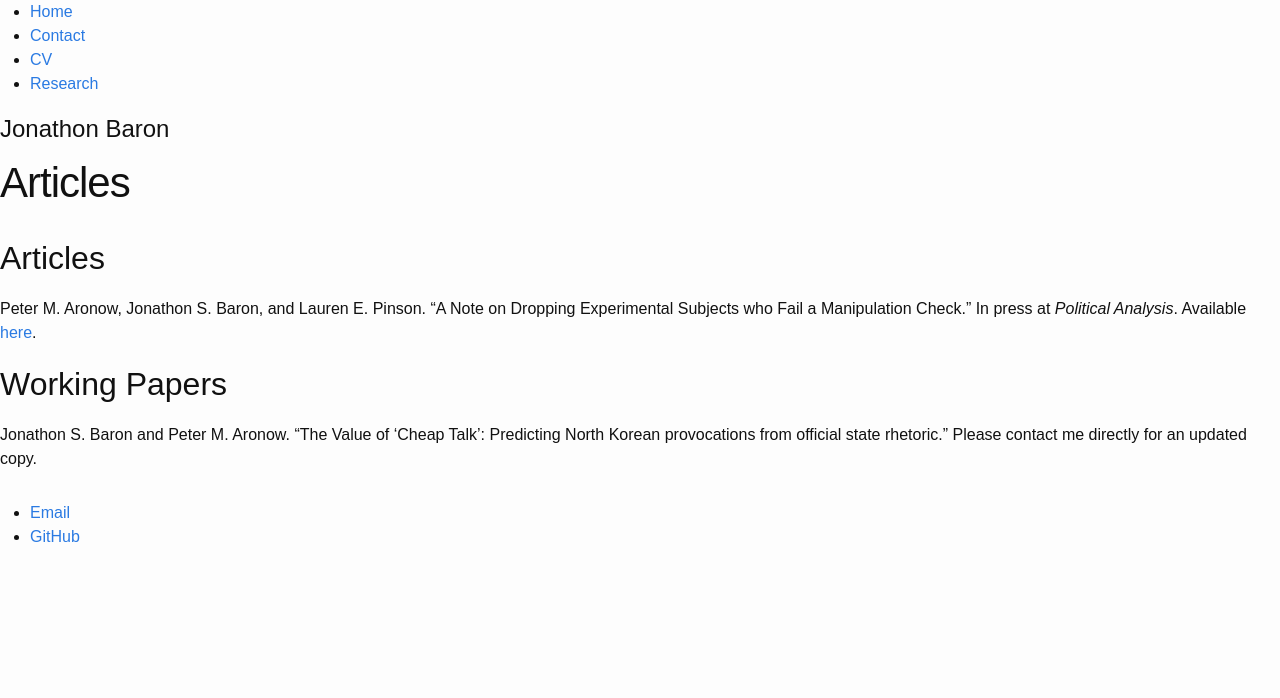
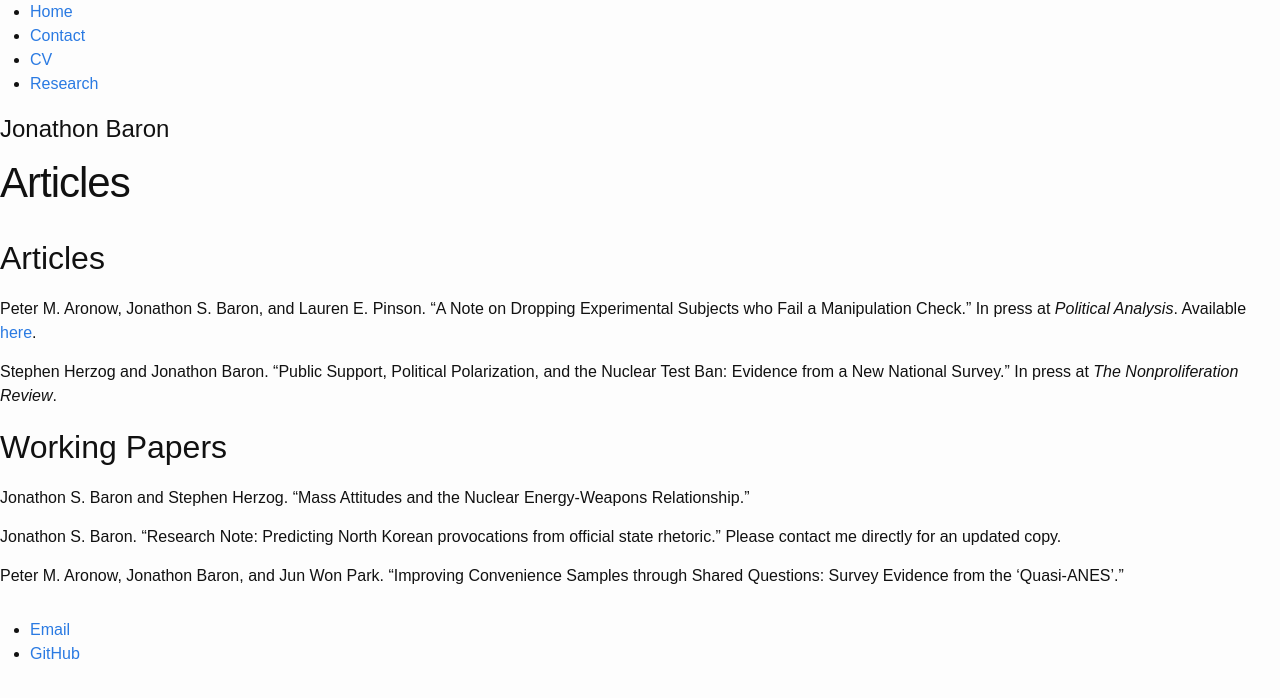
Before and after one commit to jonathonbaron/jonathonbaron.github.io, a Jekyll site: the page built from research/index.md, in a window 1280 px wide. Shown: the top 698 px of the page. Built offline with Jekyll 4.4.1, drawn with Linux system fonts in a browser that asks for light colours; our own code applies the rules of GitHub Pages for plain Markdown files.

Commit message:
Update index.md

```diff
--- a/research/index.md
+++ b/research/index.md
@@ -1,5 +1,11 @@
 ## Articles
 Peter M. Aronow, Jonathon S. Baron, and Lauren E. Pinson. "A Note on Dropping Experimental Subjects who Fail a Manipulation Check." In press at *Political Analysis*. Available [here](/assets/aronow_baron_pinson_2016.pdf).
 
+Stephen Herzog and Jonathon Baron. "Public Support, Political Polarization, and the Nuclear Test Ban: Evidence from a New National Survey." In press at *The Nonproliferation Review*.
+
 ## Working Papers
-Jonathon S. Baron and Peter M. Aronow. "The Value of 'Cheap Talk': Predicting North Korean provocations from official state rhetoric." Please contact me directly for an updated copy.
+Jonathon S. Baron and Stephen Herzog. "Mass Attitudes and the Nuclear Energy-Weapons Relationship."
+
+Jonathon S. Baron. "Research Note: Predicting North Korean provocations from official state rhetoric." Please contact me directly for an updated copy.
+
+Peter M. Aronow, Jonathon Baron, and Jun Won Park. "Improving Convenience Samples through Shared Questions: Survey Evidence from the 'Quasi-ANES'."
```
